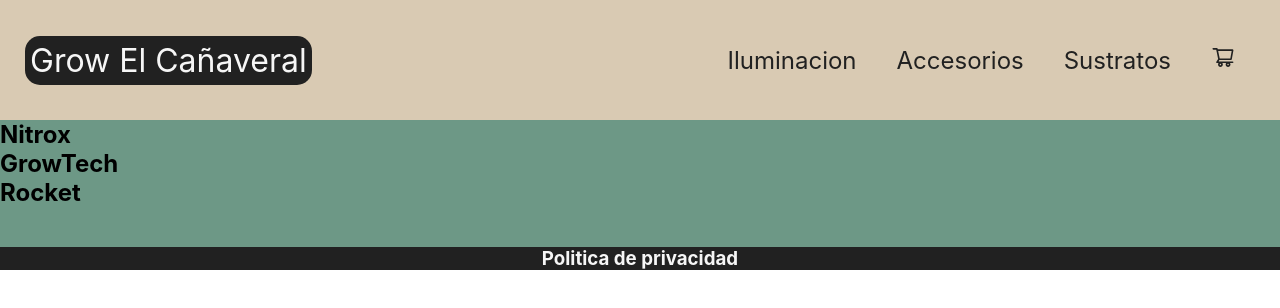
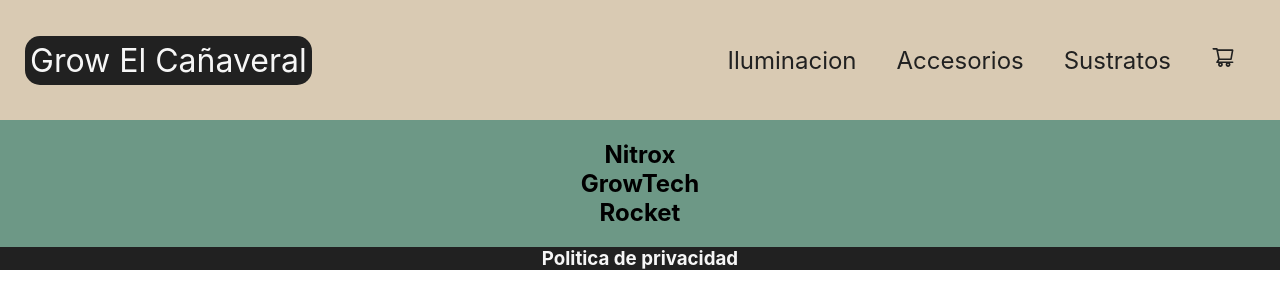
Before and after one commit to lessi09coder/grow, a React (Create React App) app: page / in a window 1280 px wide. Shown: the top 308 px of the page. Built offline with nearby package versions, Linux system fonts and the light colour scheme.

Commit message:
hola hola

```diff
--- a/src/App.js
+++ b/src/App.js
@@ -1,8 +1,11 @@
 import React from 'react';
+
+import Navbar from './components/NavBar';
+import ItemListContainer from './components/ItemListContainer';
 import './App.scss';
-import Navbar from './components/NavBar';
-import { ItemListContainer } from './components/ItemListContainer';
-import ItemProduct from './components/ItemProduct'
+
+import ItemProduct from "./components/ItemProduct";
+
 
 function App() {
   return (
@@ -14,7 +17,7 @@
       </header>
 
       <main>
-        < ItemProduct/>
+
         <ItemListContainer />
 
       </main>
--- a/src/App.scss
+++ b/src/App.scss
@@ -70,14 +70,15 @@
   justify-content: space-around;
   margin: 20px 0;
 
-  & div{
+ /* & div{
     display: flex;
     flex-direction: column;
     min-width: 300px;
     position: relative;
     overflow: hidden;
     border-radius: 50%;
-  }
+  }*/
+  /*
   & div h2,& div span{
     z-index: 100;
     color: white;
@@ -94,7 +95,7 @@
   & div span{
     top: 80%;
     font-size: 2rem;
-  }
+  }*/
   & div img{
     width: 300px;
     height: 300px;
--- a/src/components/ItemListContainer.jsx
+++ b/src/components/ItemListContainer.jsx
@@ -6,21 +6,15 @@
 import ListProducts from './ListProducts'
 
 
-export const ItemListContainer = () => {
+const ItemListContainer = () => {
   return (
-    <div className='categorias'>
 
-
-        <ListProducts />
-
-
-
-    </div>
+      <ListProducts />
 
   )
 }
 
-
+export default ItemListContainer
 
 
 
--- a/src/components/ItemProduct.jsx
+++ b/src/components/ItemProduct.jsx
@@ -1,6 +1,8 @@
 
-
-
+import React from 'react'
+import imgFertilizante from '../assets/images/grow_fertilizantes.jpg';
+import imgHerramienta from '../assets/images/grow_herramientas.jpg';
+import imgMaceta from '../assets/images/grow_macetas.jpg';
 
 
 const ItemProduct = () => {
@@ -12,36 +14,55 @@
           precio:1500,
           descripcion:"Nitrogreno",
           tag:"nitrogeno",
-          imagen:"url"
+          imagen: "imgFertilizante",
         },
         {
           nombre:"GrowTech",
           precio:4300,
           descripcion:"kit herramientas",
           tag:"",
-          imagen:"url",
+          imagen:"",
         },
         {
           nombre:"Rocket",
           precio:1000,
           descripcion:"Macetas 5lts",
           tag:"",
-          imagen:"url",
+          imagen:"",
         },
 
       ];
 
 
 
-      return(
-        <div>
-          {arrayProductos.map(
-          (prod,index) => <h2 key={index}> {prod.nombre}</h2>
+      return (
+        <div className='categorias'>
+          <div>{arrayProductos.map(
+          (prod,index) => <h2 key={index}> {prod.nombre}
+          </h2>
 
-          )}
+          )}</div>
         </div>
         )
 }
 
 
 export default ItemProduct;
+
+/*
+        <div>
+          <h2>{greetings.producto1}</h2>
+            <span>{greetings.precios}</span>
+            <img src={imgFertilizante}  alt="" />
+        </div>
+        <div>
+            <h2>{greetings.producto2} </h2>
+            <span>{greetings.precios}</span>
+            <img src={imgHerramienta}  alt="" />
+        </div>
+        <div>
+        <h2>{greetings.producto3} </h2>
+            <span>{greetings.precios}</span>
+            <img src={imgMaceta}  alt="" />
+        </div>
+*/
--- a/src/components/ListProducts.jsx
+++ b/src/components/ListProducts.jsx
@@ -1,51 +1,25 @@
+import React from 'react'
 //import { useEffect, useState } from "react";
 //import imgFertilizante from '../assets/images/grow_fertilizantes.jpg';
 //import imgHerramienta from '../assets/images/grow_herramientas.jpg';
 //import imgMaceta from '../assets/images/grow_macetas.jpg';
+import ItemProduct from "./ItemProduct"
 
 //const [productos,setProductos]= useState([]);
+
+
 const ListProducts = () => {
 
+  return (
 
 
-    const arrayProductos= [
-
-        {
-          nombre:"Nitrox",
-          precio:1500,
-          descripcion:"Nitrogreno",
-          tag:"nitrogeno",
-          imagen:"url"
-        },
-        {
-          nombre:"GrowTech",
-          precio:4300,
-          descripcion:"kit herramientas",
-          tag:"",
-          imagen:"url",
-        },
-        {
-          nombre:"Rocket",
-          precio:1000,
-          descripcion:"Macetas 5lts",
-          tag:"",
-          imagen:"url",
-        },
-
-      ];
+      <ItemProduct />
 
 
 
 
-    return(
-        <div>
-          {arrayProductos.map(
-          (prod,index) => <h2 key={index}> {prod.nombre}</h2>
 
-          )}
-        </div>
-        )
-
+  )
 
 
 }
```
